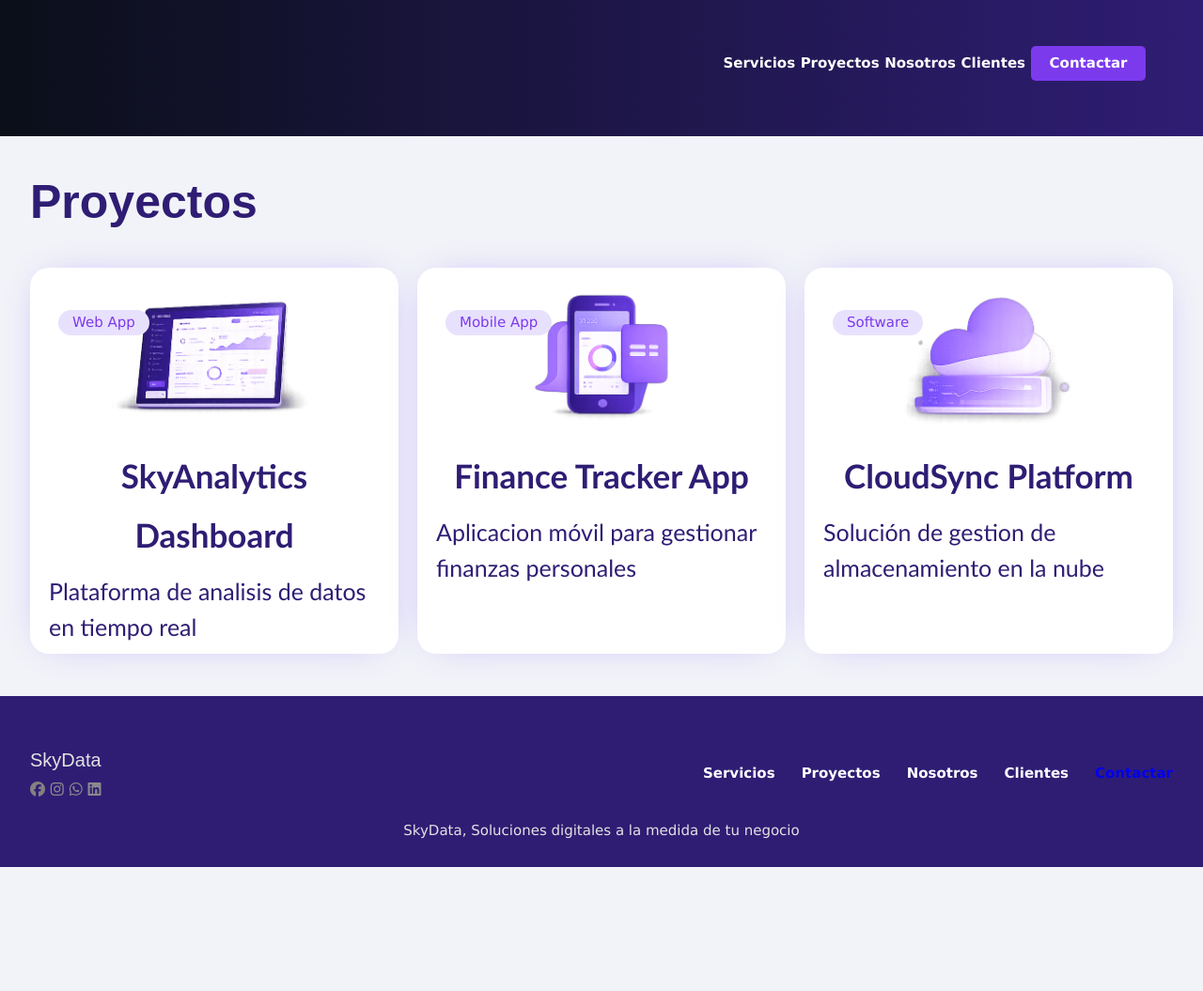
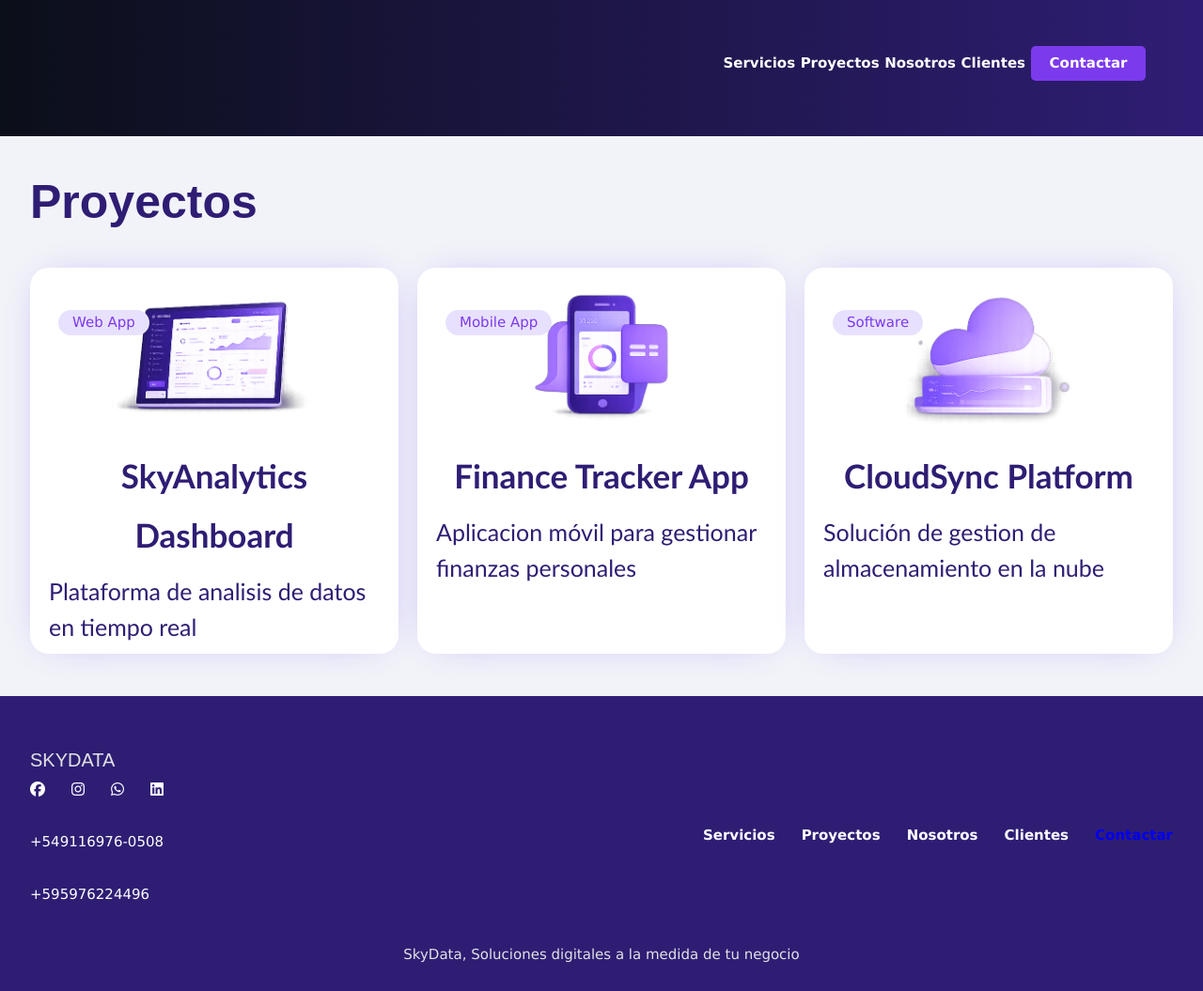
Before and after one commit to CarlosOliveri/Web_SkyData, a website with bundled scripts: page proyectos.html in a window 1280 px wide. Shown: the whole page at 94% size. Before the commit the page ends 923 px from the top, so only its background shows below. Built offline with nearby package versions, Linux system fonts and the light colour scheme.

Commit message:
Cambios menores en el footer y header

```diff
--- a/proyectos.html
+++ b/proyectos.html
@@ -4,8 +4,8 @@
     <meta charset="UTF-8">
     <meta name="viewport" content="width=device-width, initial-scale=1.0">
     <meta name="description" content="Ofrecemos soluciones integrales en seguridad: CCTV, control de acceso, alarmas, detección de incendios y proyectos arquitectónicos profesionales.">
-    <link rel="icon" type="image/webp" href="static/img/logo-arcontec.webp">
-    <title>Instalación de CCTV y Sistemas de Seguridad inteligentes | Arcontec</title>
+    <link rel="icon" type="image/webp" href="">
+    <title>Tecnología-Software-Innovación | SkyData</title>
     <link rel="stylesheet" href="https://cdnjs.cloudflare.com/ajax/libs/font-awesome/6.5.0/css/all.min.css">
     <link rel="stylesheet" href="static/css/app.css">
     <title>Arcontec</title>
@@ -54,20 +54,22 @@
     <footer class="footer seccion">
         <div class="contenedor contenido-footer">
             <div>
-                <h3>SkyData</h3>
+                <h3>SKYDATA</h3>
                 <div class="icono-redes">
-                    <a href=""><i class="fa-brands fa-facebook" style="color: #838080;"></i></a>
-                    <a href="https://www.instagram.com/casegur_?utm_source=ig_web_button_share_sheet&igsh=ZDNlZDc0MzIxNw=="><i class="fa-brands fa-instagram" style="color: #8c8c8c;"></i></a>
-                    <a href="https://wa.me/+595972268798"><i class="fa-brands fa-whatsapp" style="color: #8a8a8a;"></i></a>
-                    <a href=""><i class="fa-brands fa-linkedin" style="color: #89898b;"></i></a>
+                    <a href="https://www.facebook.com/" aria-label="Ir a nuestro perfil de Facebook" aria-hidden="true"><i class="fa-brands fa-facebook" style="color: #ffffff;"></i></a>
+                    <a href="https://www.instagram.com/skydatapy?utm_source=qr&igsh=NWYxdGJyeTVxcXg1" aria-label="Ir a nuestro perfil de Instagram" aria-hidden="true"><i class="fa-brands fa-instagram" style="color: #fdfcfc;"></i></a>
+                    <a href="https://wa.me/+595972268798" aria-label="Ir a nuestro perfil de WhatsApp" aria-hidden="true"><i class="fa-brands fa-whatsapp" style="color: #fdfdfd;"></i></a>
+                    <a href="https://www.linkedin.com/" aria-label="Ir a nuestro perfil de LinkedIn" aria-hidden="true"><i class="fa-brands fa-linkedin" style="color: #ffffff;"></i></a>
                 </div>
+                <p><a class="phone" href="https://wa.me/+549116976-0508">+549116976-0508</a></p>
+                <p><a class="phone" href="https://wa.me/+595976224496">+595976224496</a></p>
             </div>
             <nav class="navegacion">
                 <a href="/#servicios">Servicios</a>
                 <a href="/#proyectos">Proyectos</a>
                 <a href="/#nosotros">Nosotros</a>
                 <a href="/#clientes">Clientes</a>
-                <a href="/contacto" class="boton-azul">Contactar</a>
+                <a href="/contacto.html" class="boton-azul">Contactar</a>
             </nav>
         </div>
         <p class="footer__parrafo">SkyData, Soluciones digitales a la medida de tu negocio</p>
--- a/src/scss/layout/_footer.scss
+++ b/src/scss/layout/_footer.scss
@@ -40,3 +40,8 @@
         color: #e2e2e2;;
     }
 }
+
+.phone{
+    font-size: 1.5rem;
+    color: v.$blanco;
+}
```
Also changed, not shown: contacto.html (+9 -7 lines), index.html (+7 -5 lines), proyecto.html (+8 -6 lines), static/css/app.css, 1 other file.
